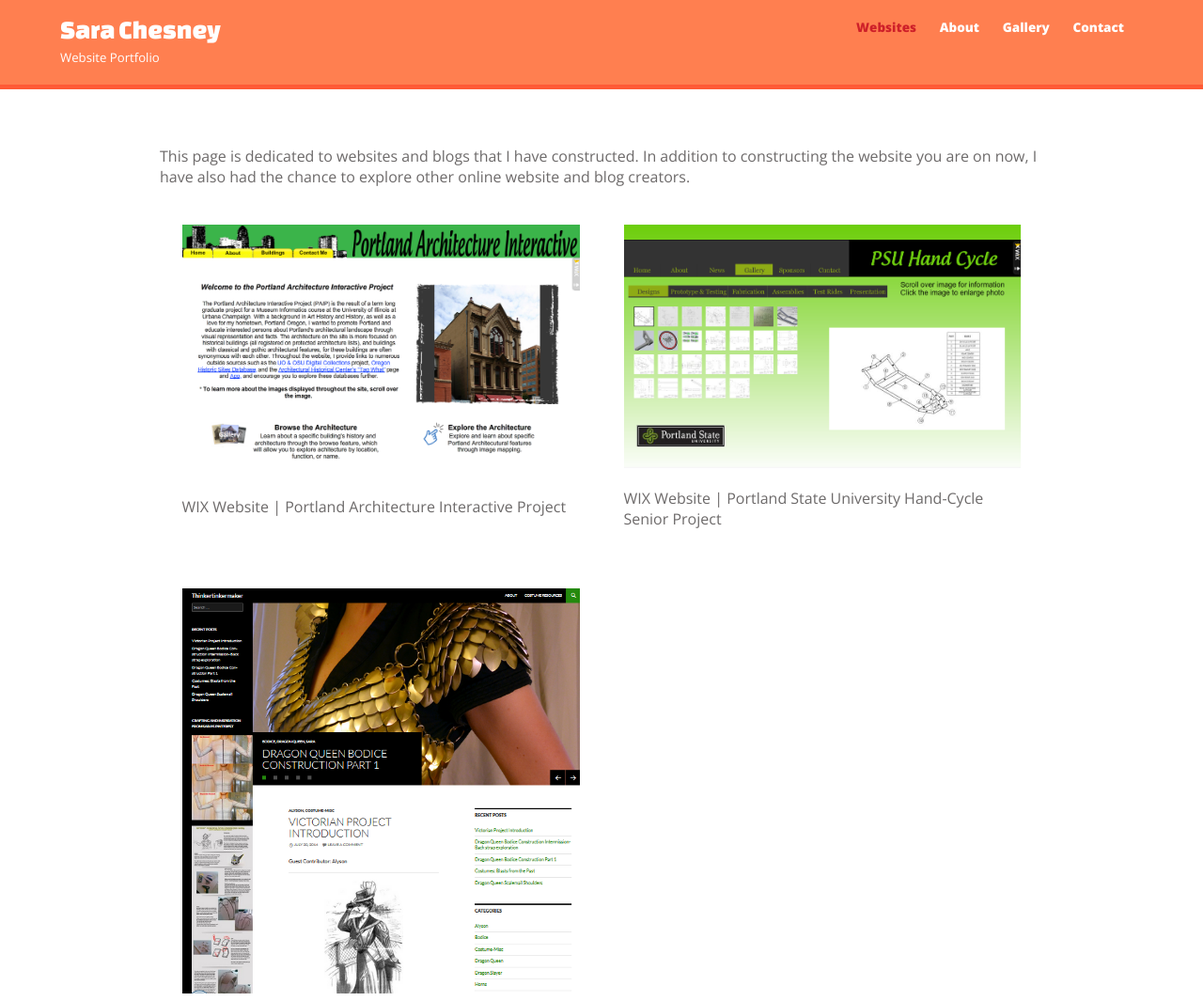
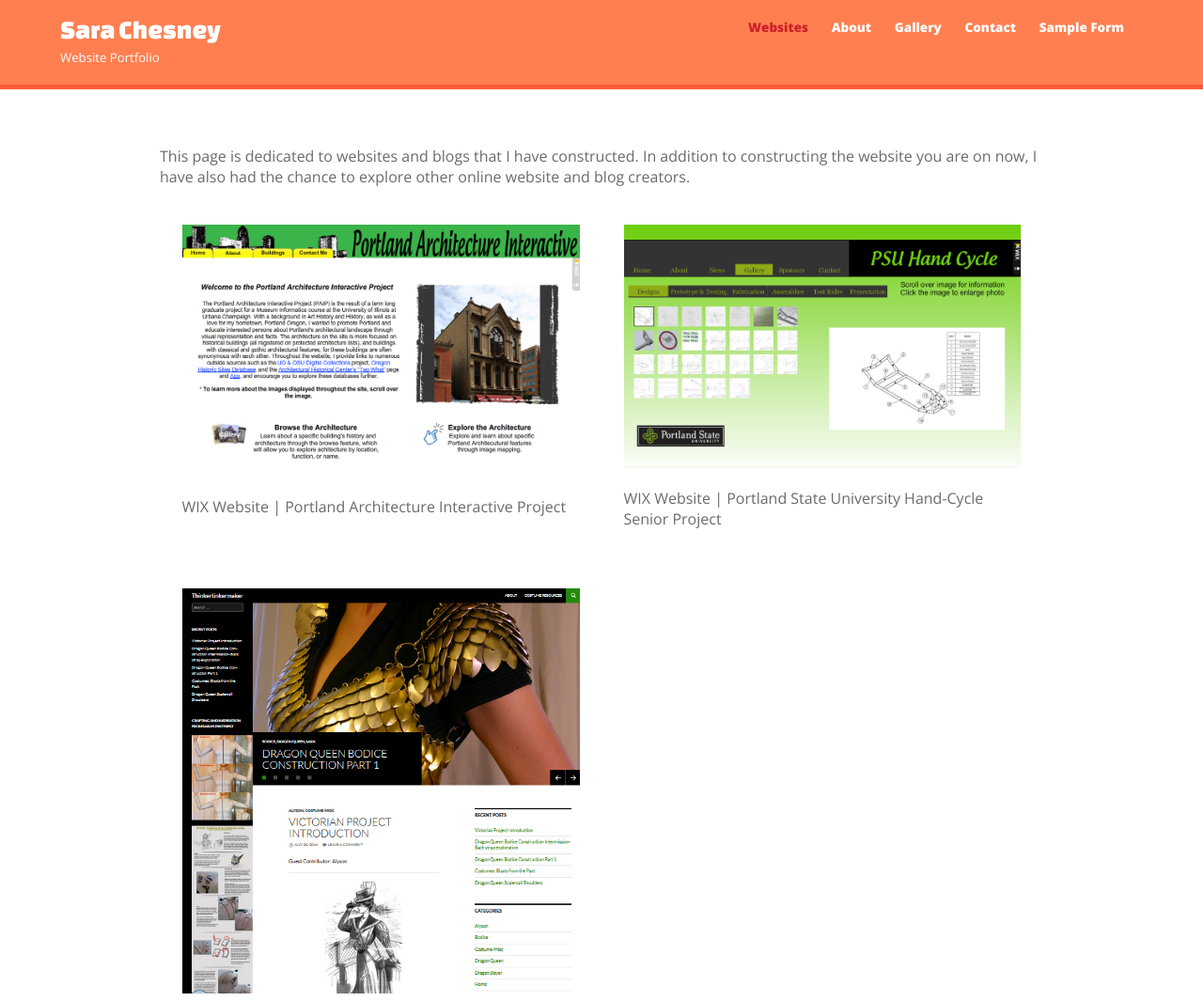
Before and after one commit to pdxoxs/pdxoxs.github.io, a plain HTML site: page index.html in a window 1280 px wide. Shown: the top 1065 px of the page at 94% size. Drawn offline with nearby package versions, Linux system fonts and the light colour scheme.

Commit message:
Update index.html

```diff
--- a/index.html
+++ b/index.html
@@ -21,6 +21,7 @@
           <li><a href="about.html">About</a></li>
           <li><a href="gallery.html">Gallery</a></li>
           <li><a href="contact.html">Contact</a></li>
+          <li><a href="form.html">Sample Form</a></li>
         </ul>
       </nav>
      </header>
```
